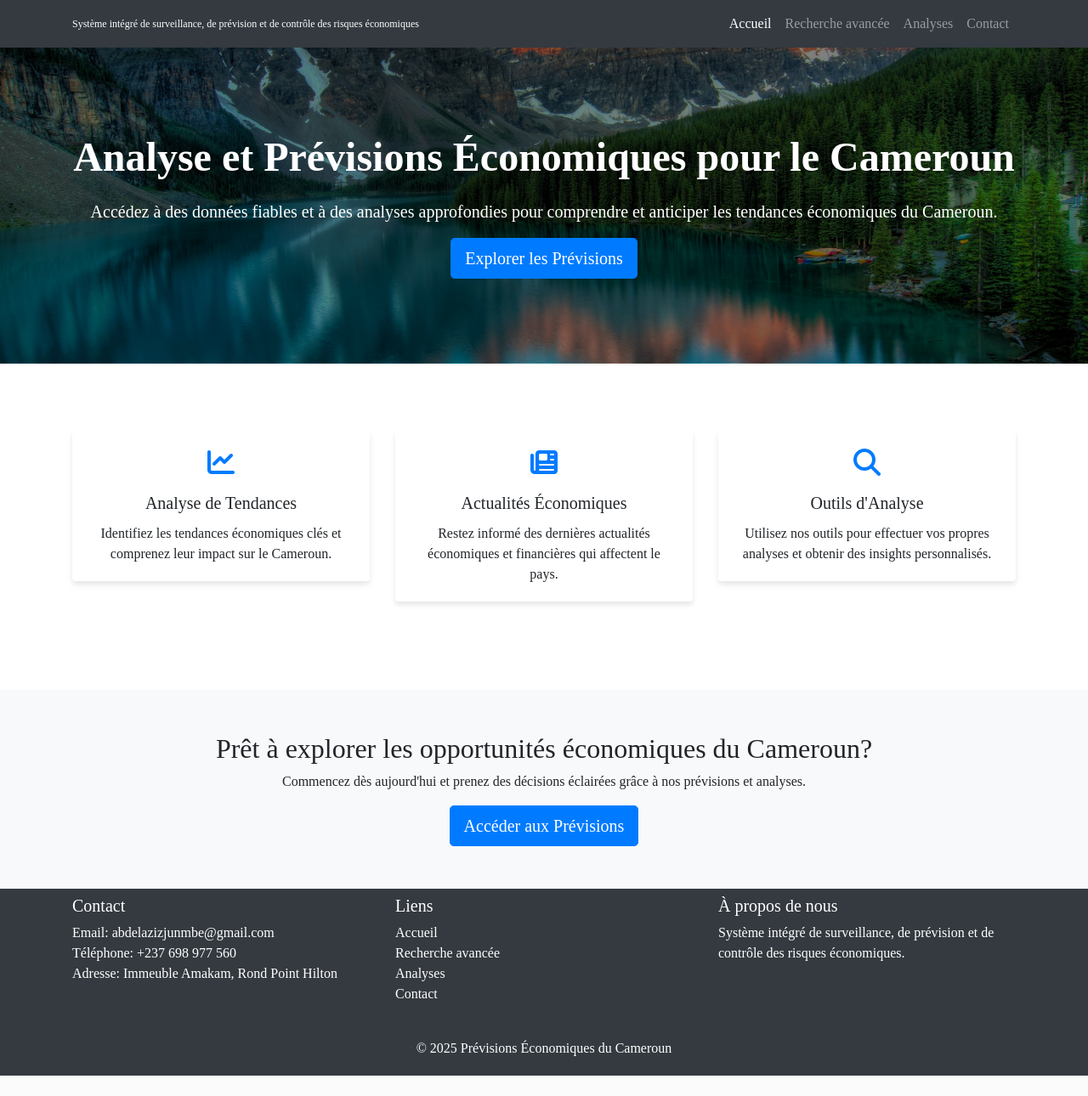
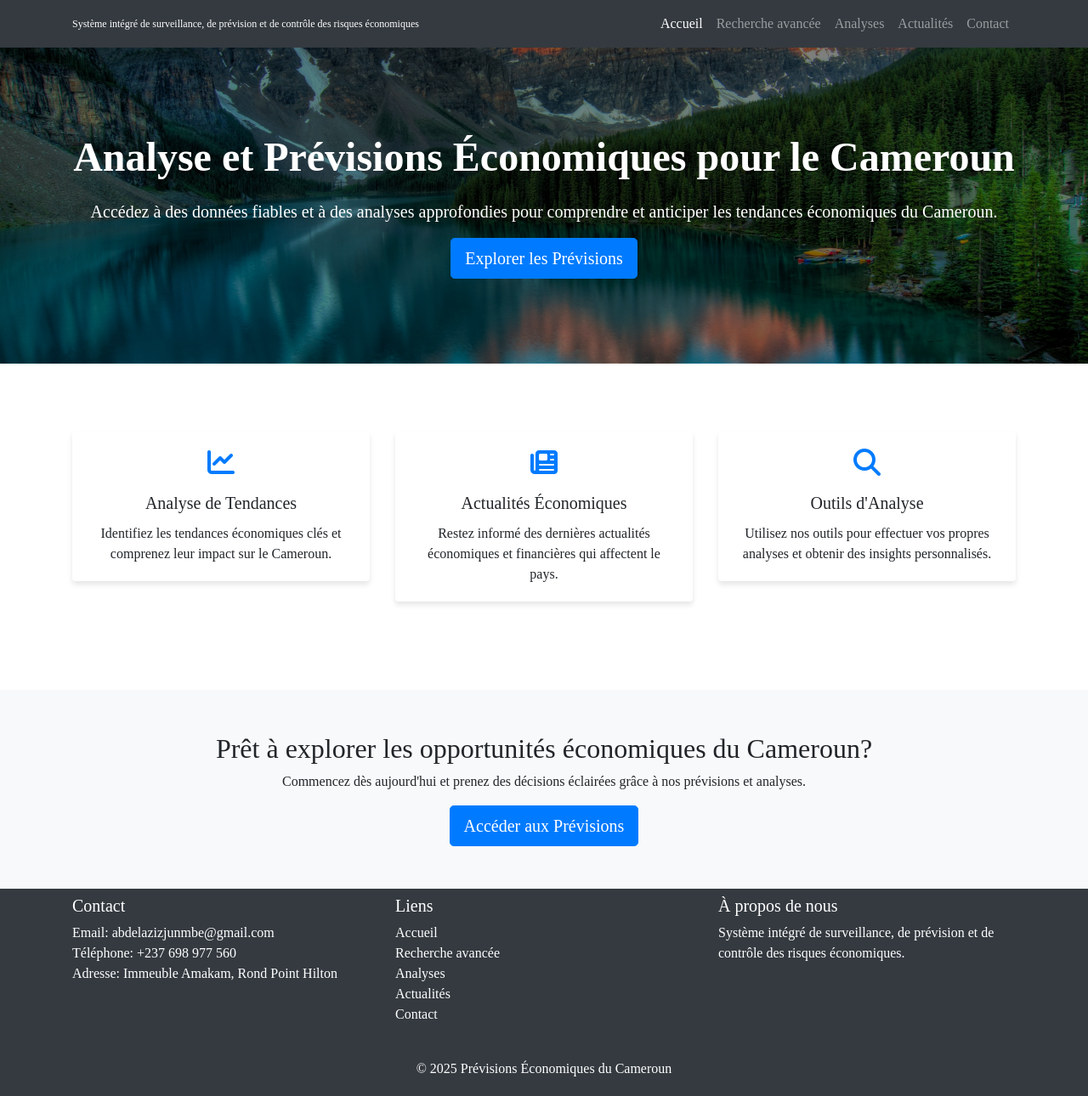
Before and after one commit to Lorel12/opesc_projet, a Flask app: page /home in a window 1280 px wide. Shown: the whole page at 85% size. Before the commit the page ends 1266 px from the top, so only its background shows below. Run offline with Flask 3, Linux system fonts and the light colour scheme; the visitor is signed in with stand-in values (Sample User, id 1); some libraries are stand-ins or nearby versions.

Commit message:
accueil.html: ajoute le lien de navigation Actualités
Co-Authored-By: Claude Sonnet 5 <noreply@anthropic.com>

```diff
--- a/templates/accueil.html
+++ b/templates/accueil.html
@@ -41,6 +41,9 @@
                         </li>
                         <li class="nav-item">
                             <a class="nav-link" href="{{ url_for('resultats') }}">Analyses</a>
+                        </li>
+                        <li class="nav-item">
+                            <a class="nav-link" href="{{ url_for('actualites') }}">Actualités</a>
                         </li>
                         <li class="nav-item">
                             <a class="nav-link" href="{{ url_for('contact') }}">Contact</a>
@@ -124,6 +127,7 @@
                         <li><a href="{{ url_for('home') }}" class="text-white">Accueil</a></li>
                         <li><a href="{{ url_for('previsions') }}" class="text-white">Recherche avancée</a></li>
                         <li><a href="{{ url_for('resultats') }}" class="text-white">Analyses</a></li>
+                        <li><a href="{{ url_for('actualites') }}" class="text-white">Actualités</a></li>
                         <li><a href="{{ url_for('contact') }}" class="text-white">Contact</a></li>
                     </ul>
                 </div>
```
